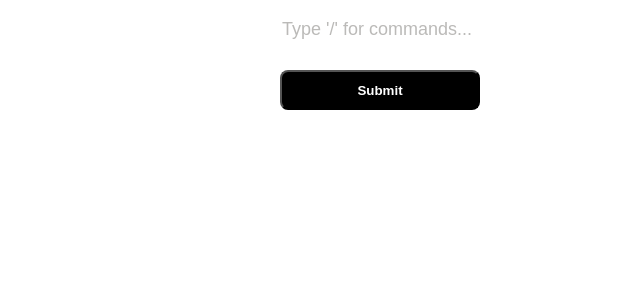
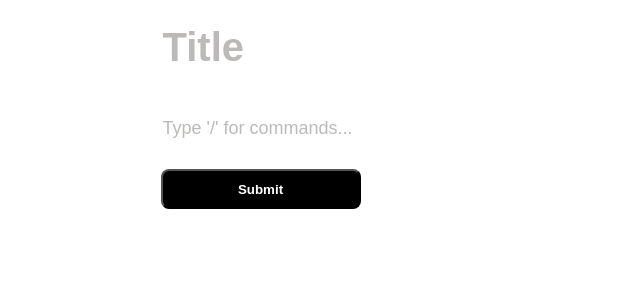
Before and after one commit to juandahl/text-based-editor, a React (Create React App) app: page / in a window 1280 px wide. Shown: the top 300 px of the page, without its empty margins (210-850 px from the left). Built offline with nearby package versions, Linux system fonts and the light colour scheme.

Commit message:
feat(title): add title

```diff
--- a/@types/command.d.ts
+++ b/@types/command.d.ts
@@ -1,4 +1,4 @@
 interface Command {
-	type: "HEADLINE" | "TEXT_INPUT" | "OPTION";
+	type: "HEADLINE" | "TEXT_INPUT" | "OPTION" | "TITLE";
 	label: string;
 }
--- a/@types/formElement.d.ts
+++ b/@types/formElement.d.ts
@@ -1,5 +1,5 @@
 interface FormElement {
 	id: string;
-	type: "HEADLINE" | "OPTION" | "TEXT_INPUT";
+	type: "HEADLINE" | "OPTION" | "TEXT_INPUT" | "TITLE";
 	values: string[];
 }
--- a/src/business/FormElementCreator/FormElementCreator.tsx
+++ b/src/business/FormElementCreator/FormElementCreator.tsx
@@ -6,6 +6,7 @@ import React from "react";
 import HeadlineCreator from "./HeadlineCreator";
 import OptionCreator from "./OptionCreator";
 import TextInputCreator from "./TextInputCreator";
+import TitleCreator from "./TitleCreator";
 
 export type CommandTypesValues = keyof typeof CommandTypes;
 
@@ -35,6 +36,15 @@ const FormElementCreator: React.FC<FormElementCreatorProps> = ({
 
 	const renderFormElementCreator = () => {
 		switch (type) {
+			case "TITLE":
+				return (
+					<TitleCreator
+						id={id}
+						ref={ref}
+						onCompleted={onCompleted}
+						defaultValue={defaultValues?.[0] ?? ""}
+					/>
+				);
 			case "HEADLINE":
 				return (
 					<HeadlineCreator
--- /dev/null
+++ b/src/business/FormElementCreator/TitleCreator/TitleCreator.css
@@ -0,0 +1,4 @@
+.TitleCreator {
+  font-size: 2.5rem;
+  font-weight: bold;
+  margin: 16px 0px; }
--- /dev/null
+++ b/src/business/FormElementCreator/TitleCreator/TitleCreator.scss
@@ -0,0 +1,5 @@
+.TitleCreator {
+  font-size: 2.5rem;
+  font-weight: bold;
+  margin: 16px 0px;
+}
--- /dev/null
+++ b/src/business/FormElementCreator/TitleCreator/TitleCreator.tsx
@@ -0,0 +1,42 @@
+import "./TitleCreator.css";
+
+// Components
+import CustomInput from "components/CustomInput";
+import { EventCustomInput } from "components/CustomInput/CustomInput";
+// Enums
+import { CommandTypes } from "enum/CommandTypes";
+import React from "react";
+
+interface TitleCreatorProps {
+	id: string;
+	defaultValue?: string;
+	onCompleted: (formElement: FormElement) => void;
+}
+
+const TitleCreator = React.forwardRef<HTMLInputElement, TitleCreatorProps>(
+	({ id, defaultValue = "", onCompleted }, ref) => {
+		const handlePressEnter = (event: EventCustomInput) => {
+			const newValue = event.target.value;
+			onCompleted({
+				id,
+				type: CommandTypes.HEADLINE,
+				values: [newValue],
+			});
+		};
+
+		return (
+			<CustomInput
+				ref={ref}
+				className="TitleCreator"
+				placeholder="Title"
+				name="form-title"
+				data-testid="form-title"
+				aria-label="form-title"
+				defaultValue={defaultValue}
+				onPressEnter={handlePressEnter}
+			/>
+		);
+	}
+);
+
+export default TitleCreator;
--- /dev/null
+++ b/src/business/FormElementCreator/TitleCreator/index.ts
@@ -0,0 +1 @@
+export { default } from "./TitleCreator";
--- a/src/components/CustomInput/CustomInput.css
+++ b/src/components/CustomInput/CustomInput.css
@@ -7,4 +7,4 @@
     border: 0px;
     outline: none; }
   .CustomInput::placeholder {
-    color: #bbbab8; }
+    color: #BBBAB8; }
--- a/src/components/CustomInput/CustomInput.scss
+++ b/src/components/CustomInput/CustomInput.scss
@@ -1,3 +1,5 @@
+
+@import 'src/styles/palette.scss';
 
 $min-height: 40px;
 
--- a/src/enum/CommandTypes.ts
+++ b/src/enum/CommandTypes.ts
@@ -2,4 +2,5 @@ export const enum CommandTypes {
 	HEADLINE = "HEADLINE",
 	TEXT_INPUT = "TEXT_INPUT",
 	OPTION = "OPTION",
+	TITLE = "TITLE",
 }
--- a/src/pages/TextEditor/TextEditor.tsx
+++ b/src/pages/TextEditor/TextEditor.tsx
@@ -3,6 +3,8 @@ import "./TextEditor.css";
 // Business
 import CommandInput from "business/CommandInput";
 import FormElementCreator from "business/FormElementCreator";
+// Enums
+import { CommandTypes } from "enum/CommandTypes";
 // React
 import React from "react";
 // Services
@@ -14,13 +16,20 @@ import { generateKey } from "utils/Uuid";
 interface TextEditorProps {}
 
 const commandsRepository = new CommandsRepository();
+const defaultFormElements: FormElement[] = [
+	{
+		id: generateKey(),
+		type: CommandTypes.TITLE,
+		values: [""],
+	},
+];
 
 const TextEditor: React.FC<TextEditorProps> = () => {
 	// Refs
 	const commandInputRef = React.useRef<HTMLInputElement | null>(null);
 
 	// States
-	const [formElements, setFormElements] = React.useState<FormElement[]>([]);
+	const [formElements, setFormElements] = React.useState<FormElement[]>(defaultFormElements);
 
 	// Handlers
 	const handleAddElementToForm = (formElement: FormElement) => {
```
Also changed, not shown: 1 other file (tests, documents, lock files or other folders).
